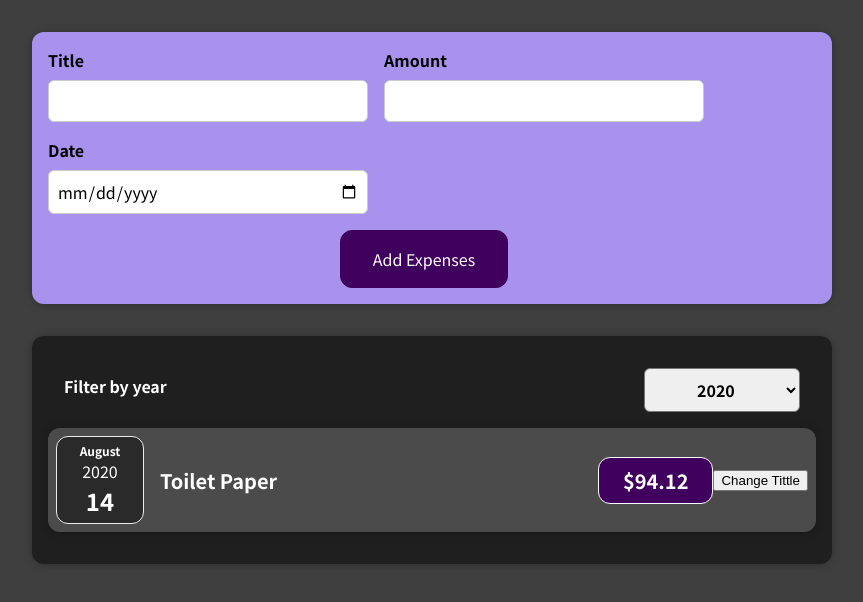
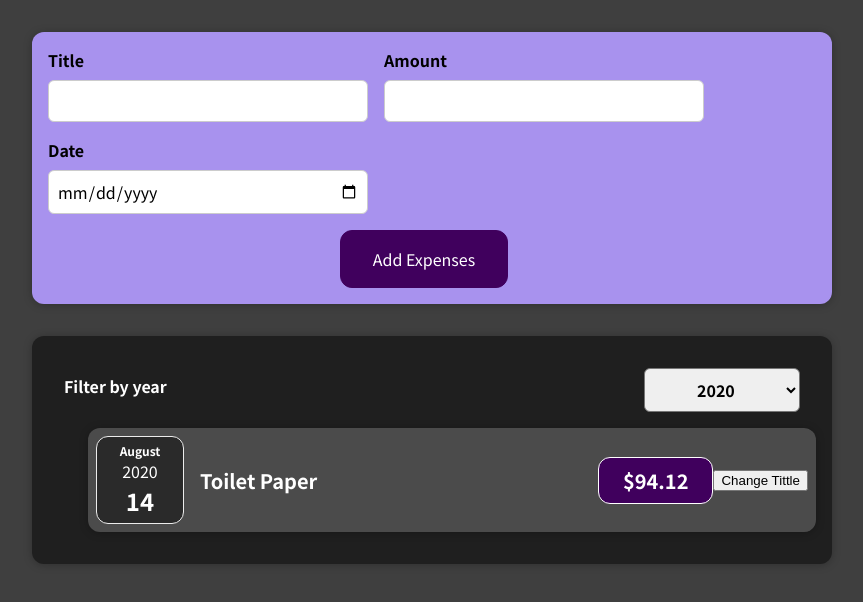
Before and after one commit to IvanSetiawan2001/react-guide-complete, a React (Create React App) app: page / in a window 1280 px wide. Shown: the top 602 px of the page, without its empty margins (208-1071 px from the left). Built offline with nearby package versions, Linux system fonts and the light colour scheme.

Commit message:
adding  conditional return statements

```diff
--- a/src/components/Expenses/ExpenseItem.js
+++ b/src/components/Expenses/ExpenseItem.js
@@ -12,6 +12,7 @@
   };
 
   return (
+    <ul>
       <div>
         <Card className="expense-item">
           <ExpenseDate date={props.date} />
@@ -22,6 +23,7 @@
           <button onClick={clickHandler}>Change Tittle</button>
         </Card>
       </div>
+    </ul>
   );
 };
 
--- a/src/components/Expenses/Expenses.js
+++ b/src/components/Expenses/Expenses.js
@@ -1,8 +1,8 @@
 import Card from "../UI/Card";
-import ExpenseItem from "./ExpenseItem";
 import "./Expenses.css";
 import React, { useState } from "react";
 import ExpensesFilter from "./ExpensesFilter";
+import ExpensesList from "./ExpensesList";
 
 const Expenses = (expenses) => {
   const [year, enteredSelectedYear] = useState("2020");
@@ -15,23 +15,10 @@
     return expense.date.getFullYear().toString() === year;
   });
 
-  let expensesContent = <p>there is no item </p>;
-
-  if (filteredExpenses.length > 0) {
-    expensesContent = filteredExpenses.map((expense) => (
-      <ExpenseItem
-        key={expense.id}
-        title={expense.title}
-        amount={expense.amount}
-        date={expense.date}
-      />
-    ));
-  }
-
   return (
     <Card className="expenses">
       <ExpensesFilter selected={year} onDropdownChange={savedDropdownChange} />
-      {expensesContent}
+      <ExpensesList expenses={filteredExpenses} />
     </Card>
   );
 };
--- /dev/null
+++ b/src/components/Expenses/ExpensesList.css
@@ -0,0 +1,9 @@
+.expenses-list {
+  list-style: none;
+  padding: 0;
+}
+
+.expenses-list__fallback {
+  color: white;
+  text-align: center;
+}
--- /dev/null
+++ b/src/components/Expenses/ExpensesList.js
@@ -0,0 +1,23 @@
+import "./ExpensesList.css";
+import ExpenseItem from "./ExpenseItem";
+
+const ExpensesList = (props) => {
+  if (props.expenses.length === 0) {
+    return <h2 className="expenses-list__fallback"> found no expenses.</h2>;
+  }
+
+  return (
+    <ul className="expenses-list">
+      {props.expenses.map((expense) => (
+        <ExpenseItem
+          key={expense.id}
+          title={expense.title}
+          amount={expense.amount}
+          date={expense.date}
+        />
+      ))}
+    </ul>
+  );
+};
+
+export default ExpensesList;
```
Also changed, not shown: 1 other file (tests, documents, lock files or other folders). Lines whose indentation alone changed are shown as unchanged.
